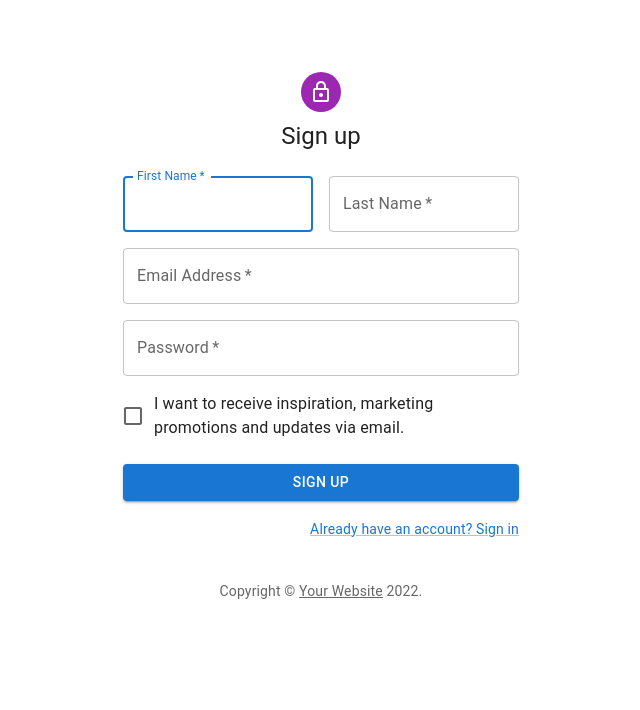
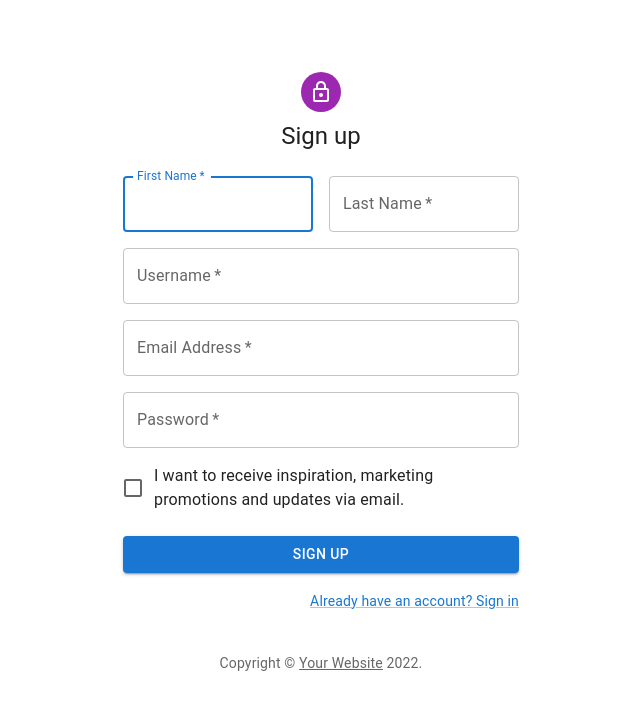
Before and after one commit to AvramescuValentin/Front-end-trip-finder, a React (Create React App) app: page /signUp in a window 1280 px wide. Shown: the top 710 px of the page, without its empty margins (319-959 px from the left). Built offline with nearby package versions, Linux system fonts and the light colour scheme.

Commit message:
update sign up

```diff
--- a/src/pages/login/SignUp.js
+++ b/src/pages/login/SignUp.js
@@ -84,6 +84,16 @@ export default function SignUp() {
                                 <TextField
                                     required
                                     fullWidth
+                                    id="username"
+                                    label="Username"
+                                    name="username"
+                                    autoComplete="username"
+                                />
+                            </Grid>
+                            <Grid item xs={12}>
+                                <TextField
+                                    required
+                                    fullWidth
                                     id="email"
                                     label="Email Address"
                                     name="email"
```
